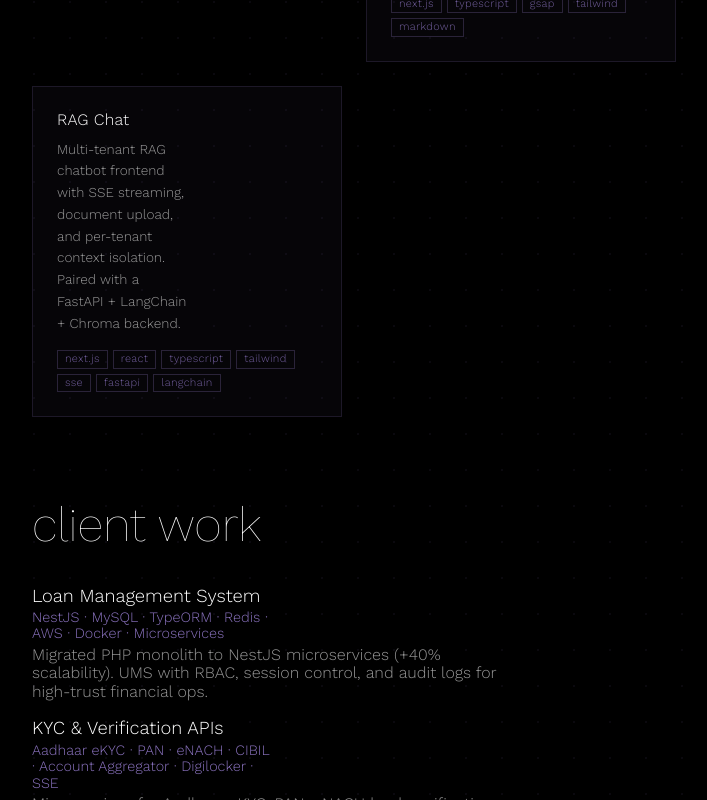
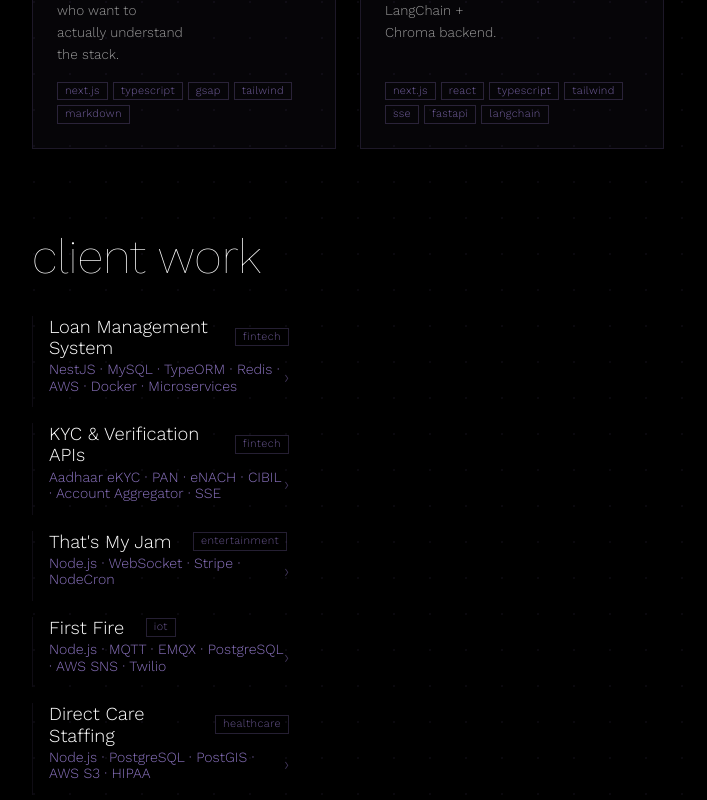
Before and after one commit to atypicalesper/atypicalesper.github.io, a Next.js app: page /work in a window 1280 px wide. Shown: the part 880-1680 px from the top of the page, without its empty margins (128-835 px from the left). Built offline with nearby package versions, Linux system fonts and the light colour scheme; no server answers; a web font is replaced by a local one.

Commit message:
feat: accordion client work, uniform cards, faster cursor

```diff
--- a/src/app/work/page.jsx
+++ b/src/app/work/page.jsx
@@ -1,3 +1,5 @@
+'use client';
+import { useState } from 'react';
 import Card from '../../components/Card';
 import AnimatedGrid from '../../components/AnimatedGrid';
 import AnimatedList from '../../components/AnimatedList';
@@ -5,37 +7,46 @@ import AnimatedList from '../../components/AnimatedList';
 const professionalProjects = [
   {
     title: 'Loan Management System',
-    stack: 'NestJS · MySQL · TypeORM · Redis · AWS · Docker · Microservices',
+    domain: 'fintech',
+    tags: ['NestJS', 'MySQL', 'TypeORM', 'Redis', 'AWS', 'Docker', 'Microservices'],
     desc: 'Migrated PHP monolith to NestJS microservices (+40% scalability). UMS with RBAC, session control, and audit logs for high-trust financial ops.',
   },
   {
     title: 'KYC & Verification APIs',
-    stack: 'Aadhaar eKYC · PAN · eNACH · CIBIL · Account Aggregator · Digilocker · SSE',
+    domain: 'fintech',
+    tags: ['Aadhaar eKYC', 'PAN', 'eNACH', 'CIBIL', 'Account Aggregator', 'SSE'],
     desc: 'Microservices for Aadhaar eKYC, PAN, eNACH bank verification, CIBIL check, Account Aggregator, and bank statement analysis — instant loan decisioning.',
   },
   {
     title: "That's My Jam",
-    stack: 'Node.js · WebSocket · Stripe · NodeCron',
+    domain: 'entertainment',
+    tags: ['Node.js', 'WebSocket', 'Stripe', 'NodeCron'],
     desc: 'Real-time song-bidding for live events — Stripe integration drove 20% revenue increase; WebSocket battle modes, automated sync via cron.',
   },
   {
     title: 'First Fire',
-    stack: 'Node.js · MQTT · EMQX · PostgreSQL · AWS SNS · Twilio',
+    domain: 'IoT',
+    tags: ['Node.js', 'MQTT', 'EMQX', 'PostgreSQL', 'AWS SNS', 'Twilio'],
     desc: 'IoT fire detection for US garbage trucks — MQTT pub/sub for real-time sensor alerts, multi-channel notifications via Twilio and AWS SNS.',
   },
   {
     title: 'Direct Care Staffing',
-    stack: 'Node.js · PostgreSQL · Sequelize · PostGIS · AWS S3',
+    domain: 'healthcare',
+    tags: ['Node.js', 'PostgreSQL', 'PostGIS', 'AWS S3', 'HIPAA'],
     desc: 'HIPAA-compliant healthcare staffing — encrypted APIs, PostGIS location-based workforce deployment, secure video uploads via AWS S3.',
   },
   {
     title: 'RAG Chatbot POC',
-    stack: 'Node.js · OpenAI · Pinecone · LLMs',
+    domain: 'AI',
+    tags: ['Node.js', 'OpenAI', 'Pinecone', 'LLMs'],
     desc: 'Context-aware document QA framework — document ingestion pipeline, vector search via Pinecone, LLM-driven responses.',
   },
 ];
 
 const Work = () => {
+  const [open, setOpen] = useState(null);
+  const toggle = (i) => setOpen(open === i ? null : i);
+
   return (
     <section className="work">
       <h1>
@@ -89,11 +100,21 @@ const Work = () => {
       <div className="section">
         <h2>client work</h2>
         <AnimatedList>
-          {professionalProjects.map((p) => (
-            <div className="subsection" key={p.title}>
-              <p className="title">{p.title}</p>
-              <p className="date">{p.stack}</p>
-              <p className="desc">{p.desc}</p>
+          {professionalProjects.map((p, i) => (
+            <div key={p.title} className={`subsection exp-item${open === i ? ' exp-open' : ''}`}>
+              <div className="job-header" onClick={() => toggle(i)}>
+                <p className="title">
+                  {p.title}
+                  <span className="client-domain-badge">{p.domain}</span>
+                </p>
+                <p className="date">
+                  <span className="exp-meta">{p.tags.join(' · ')}</span>
+                  <span className={`exp-chevron${open === i ? ' exp-chevron--open' : ''}`}>›</span>
+                </p>
+              </div>
+              <div className={`desc-collapse${open === i ? ' desc-collapse--open' : ''}`}>
+                <p className="client-desc">{p.desc}</p>
+              </div>
             </div>
           ))}
         </AnimatedList>
--- a/src/components/Cursor.jsx
+++ b/src/components/Cursor.jsx
@@ -11,10 +11,10 @@ export default function Cursor() {
     // Respect user's motion preference
     if (window.matchMedia('(prefers-reduced-motion: reduce)').matches) return;
 
-    const dotX = gsap.quickTo(dot.current, 'x', { duration: 0.15, ease: 'power3' });
-    const dotY = gsap.quickTo(dot.current, 'y', { duration: 0.15, ease: 'power3' });
-    const ringX = gsap.quickTo(ring.current, 'x', { duration: 0.45, ease: 'power3' });
-    const ringY = gsap.quickTo(ring.current, 'y', { duration: 0.45, ease: 'power3' });
+    const dotX = gsap.quickTo(dot.current, 'x', { duration: 0.04, ease: 'none' });
+    const dotY = gsap.quickTo(dot.current, 'y', { duration: 0.04, ease: 'none' });
+    const ringX = gsap.quickTo(ring.current, 'x', { duration: 0.3, ease: 'power2.out' });
+    const ringY = gsap.quickTo(ring.current, 'y', { duration: 0.3, ease: 'power2.out' });
 
     const move = (e) => {
       dotX(e.clientX);
--- a/src/styles/main.css
+++ b/src/styles/main.css
@@ -17,6 +17,8 @@
   z-index: 9999;
   top: -2.5px;
   left: -2.5px;
+  will-change: transform;
+  transform: translate3d(0, 0, 0);
 }
 
 .cursor-ring {
@@ -30,6 +32,8 @@
   top: -14px;
   left: -14px;
   opacity: 0.7;
+  will-change: transform;
+  transform: translate3d(0, 0, 0);
 }
 
 ::-moz-selection {
@@ -348,10 +352,14 @@ a:has(> .card) {
 
 .card {
   position: relative;
-  width: 260px;
+  width: 100%;
+  height: 100%;
   background: rgba(185, 153, 255, 0.03);
   border: 1px solid rgba(185, 153, 255, 0.13);
   padding: 1.5rem;
+  display: flex;
+  flex-direction: column;
+  box-sizing: border-box;
   transition: border-color 0.3s ease, transform 0.3s ease, box-shadow 0.3s ease;
 }
 
@@ -369,6 +377,11 @@ a:has(> .card) {
   background: none;
   opacity: 1;
   padding: 0;
+  flex: 1;
+}
+
+.card p {
+  flex: 1;
 }
 
 .card h2 {
@@ -393,9 +406,15 @@ a:has(> .card) {
 }
 
 .grid {
-  display: flex;
-  flex-wrap: wrap;
+  display: grid;
+  grid-template-columns: repeat(auto-fill, minmax(260px, 1fr));
+  grid-auto-rows: 1fr;
   gap: 1.5rem;
+  align-items: stretch;
+}
+
+.client-grid {
+  grid-template-columns: repeat(auto-fill, minmax(300px, 1fr));
 }
 .collapsible {
   max-height: 0;
@@ -603,6 +622,26 @@ a:has(> .card) {
   color: #e0d0ff;
 }
 
+.client-domain-badge {
+  font-size: 0.68rem;
+  padding: 2px 7px;
+  border: 1px solid rgba(185, 153, 255, 0.2);
+  color: rgba(185, 153, 255, 0.55);
+  letter-spacing: 0.04em;
+  text-transform: lowercase;
+  margin-left: 0.75rem;
+  vertical-align: middle;
+}
+
+.client-desc {
+  font-size: 0.92rem;
+  color: #aaa;
+  margin: 0.6rem 0 0.25rem 0;
+  line-height: 1.6;
+  width: 100%;
+  overflow: hidden;
+}
+
 .desc-list {
   margin: 0.75rem 0 0.5rem 0;
   padding: 0;
```
